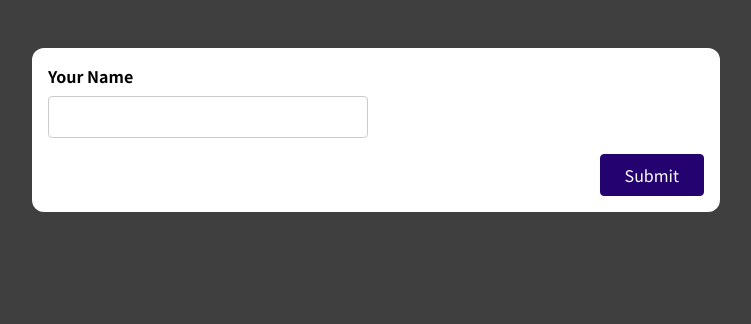
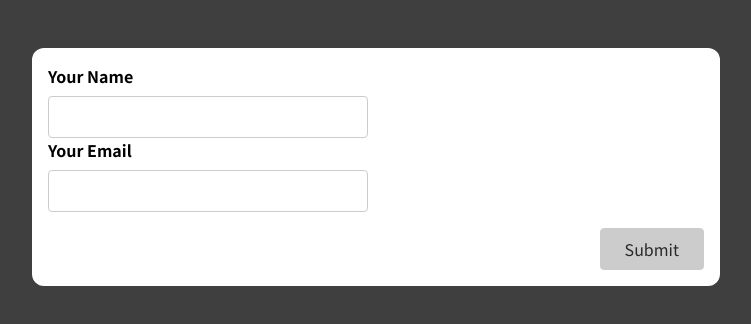
Before and after one commit to meredithbloom/react-forms, a React (Create React App) app: page / in a window 1280 px wide. Shown: the top 324 px of the page, without its empty margins (264-1015 px from the left). Built offline with nearby package versions, Linux system fonts and the light colour scheme.

Commit message:
configured submit button disabled, overall form validity, email field added

```diff
--- a/src/components/SimpleInput.js
+++ b/src/components/SimpleInput.js
@@ -8,6 +8,20 @@
 	const enteredNameIsValid = enteredName.trim() !== ''
 	const nameInputIsInvalid = !enteredNameIsValid && enteredNameTouched
 
+	const [enteredEmail, setEnteredEmail] = useState('')
+	const [enteredEmailTouched, setEnteredEmailTouched] = useState(false)
+
+	const enteredEmailIsValid = enteredEmail.includes('@')
+	const emailInputIsInvalid = !enteredEmailIsValid && enteredEmailTouched
+
+	let formIsValid = false
+
+	if (enteredNameIsValid && enteredEmailIsValid) {
+		formIsValid = true
+	}
+
+
+
 	const nameInputChangeHandler = event => {
 		setEnteredName(event.target.value)
 	}
@@ -16,15 +30,28 @@
 		setEnteredNameTouched(true)
 	}
 
+
+	const emailInputChangeHandler = event => {
+		setEnteredEmail(event.target.value)
+	}
+
+	const emailInputBlurHandler = event => {
+		setEnteredEmailTouched(true)
+	}
+
+
 	const formSubmissionHandler = event => {
 		event.preventDefault()
 		setEnteredNameTouched(true)
+		setEnteredEmailTouched(true)
 
-		if (!enteredNameIsValid) {
+		if (!enteredNameIsValid || !enteredEmailIsValid) {
 			return;
 		}
 		setEnteredName('')
+		setEnteredEmail('')
 		setEnteredNameTouched(false)
+		setEnteredEmailTouched(false)
 		//nameInputRef.current.value = '' => not ideal, don't manipulate the DOM
 	}
 
@@ -43,9 +70,17 @@
 					onBlur={nameInputBlurHandler}
 				/>
 				{nameInputIsInvalid && <p className='error-text'>Name must not be empty.</p>}
+			<label htmlFor='email'>Your Email</label>
+				<input
+					type='text'
+					id='email'
+					onChange={emailInputChangeHandler}
+					onBlur={emailInputBlurHandler}
+				/>
+				{emailInputIsInvalid && <p className='error-text'>Correctly formatted email must be entered.</p>}
 		</div>
 		<div className="form-actions">
-			<button>Submit</button>
+			<button disabled={!formIsValid}>Submit</button>
 		</div>
 		</form>
 	);
--- a/src/index.css
+++ b/src/index.css
@@ -79,6 +79,15 @@
   border-color: #33059e;
 }
 
+button:disabled,
+button:disabled:hover,
+button:disabled:active {
+  background-color: #ccc;
+  color: #292929;
+  border-color: #ccc;
+  cursor: not-allowed;
+}
+
 .form-actions {
   text-align: right;
 }
```
